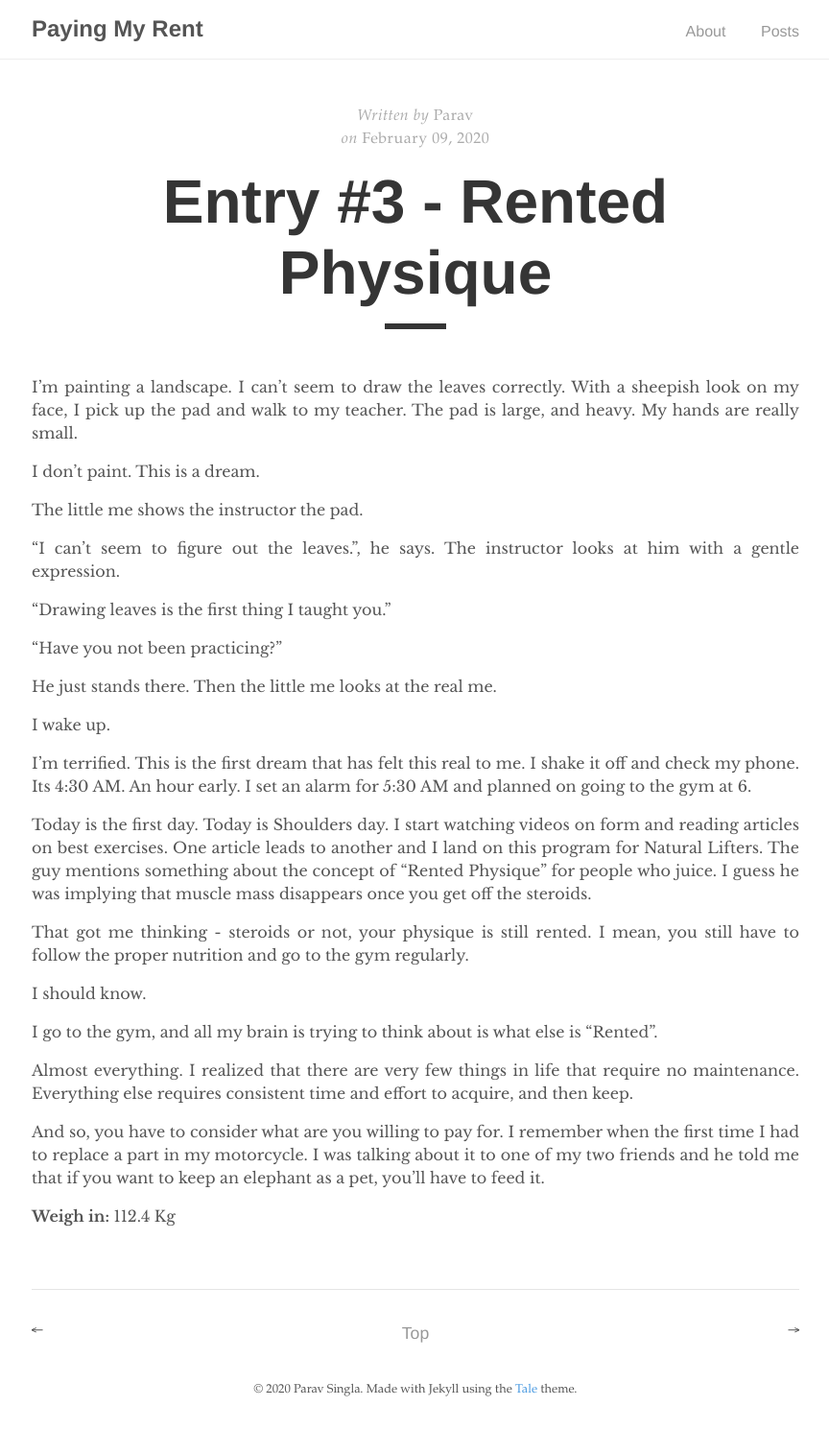
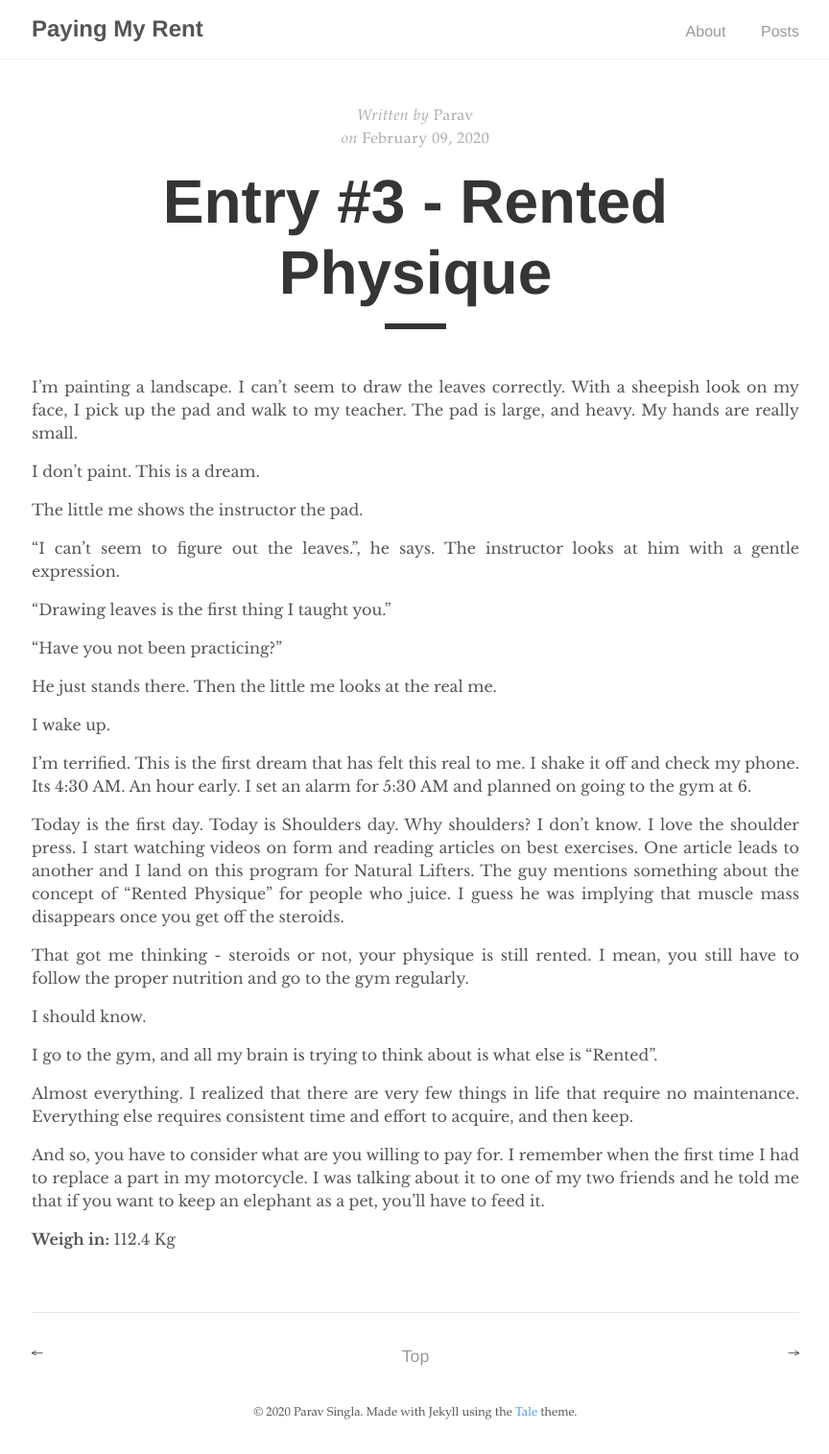
Before and after one commit to paravsingla/payingmyrent, a Jekyll site: the page built from _posts/2020-02-09-feb-9.md, in a window 1280 px wide. Shown: the whole page at 96% size, without its empty margins (207-1071 px from the left). Built offline with Jekyll 4.4.1, drawn with Linux system fonts in a browser that asks for light colours; before the commit the page ends 1491 px from its top, so only the background shows below that.

Commit message:
Update 2020-02-09-feb-9.md

```diff
--- a/_posts/2020-02-09-feb-9.md
+++ b/_posts/2020-02-09-feb-9.md
@@ -22,7 +22,7 @@ I wake up.
 
 I'm terrified. This is the first dream that has felt this real to me. I shake it off and check my phone. Its 4:30 AM. An hour early. I set an alarm for 5:30 AM and planned on going to the gym at 6.
 
-Today is the first day. Today is Shoulders day. I start watching videos on form and reading articles on best exercises. One article leads to another and I land on this program for Natural Lifters. The guy mentions something about the concept of "Rented Physique" for people who juice. I guess he was implying that muscle mass disappears once you get off the steroids.
+Today is the first day. Today is Shoulders day. Why shoulders? I don't know. I love the shoulder press. I start watching videos on form and reading articles on best exercises. One article leads to another and I land on this program for Natural Lifters. The guy mentions something about the concept of "Rented Physique" for people who juice. I guess he was implying that muscle mass disappears once you get off the steroids.
 
 That got me thinking - steroids or not, your physique is still rented. I mean, you still have to follow the proper nutrition and go to the gym regularly.
 
```
